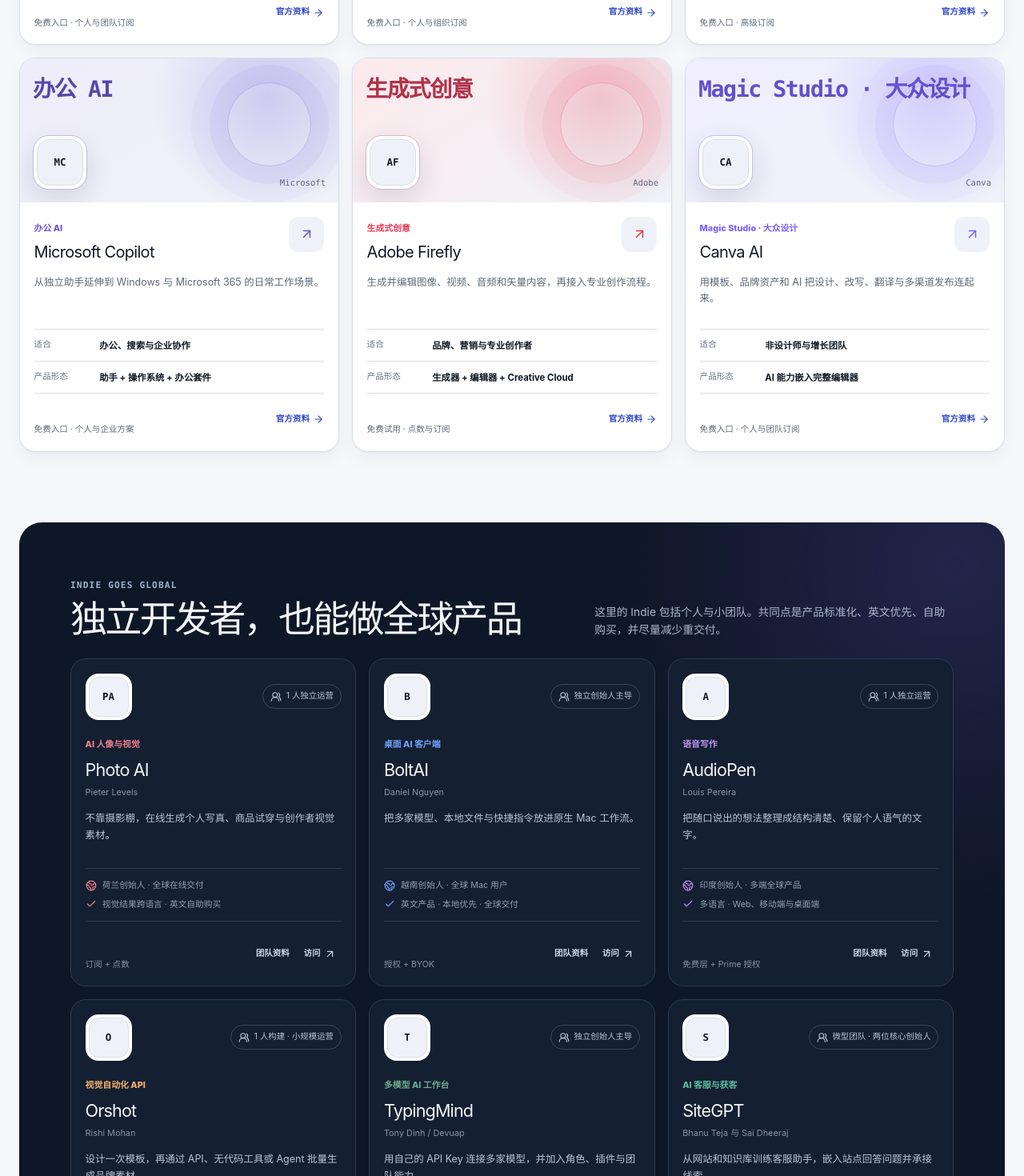
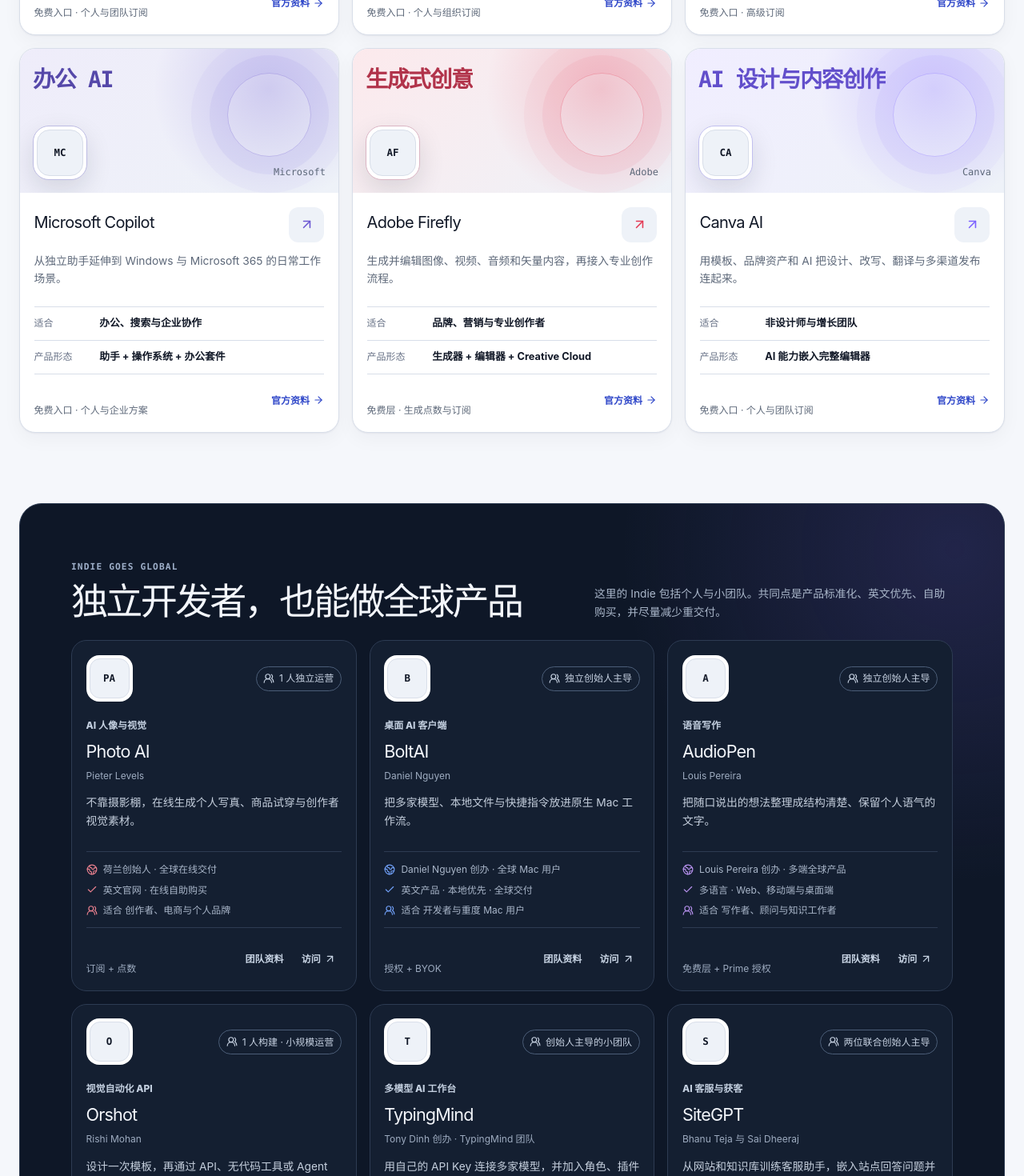
Before and after one commit to Roc-Dove/pixel-ai-rank, a Next.js app: page /rank/aicpb in a window 1280 px wide. Shown: the part 1330-2800 px from the top of the page at 80% size. Built offline with nearby package versions, Linux system fonts and the light colour scheme.

Commit message:
fix: refine global product evidence and sharing

```diff
--- a/app/layout.tsx
+++ b/app/layout.tsx
@@ -4,7 +4,7 @@
 import { Header } from "@/components/layout/Header";
 import { SearchProvider } from "@/components/providers/SearchProvider";
 import { ThemeProvider } from "@/components/providers/ThemeProvider";
-import { SITE_DESCRIPTION, SITE_NAME, SITE_URL } from "@/lib/site";
+import { SITE_DESCRIPTION, SITE_NAME, SITE_URL, SOCIAL_IMAGE } from "@/lib/site";
 import "./globals.css";
 
 const themeScript = `
@@ -40,7 +40,7 @@
     type: "website",
     url: "/",
     siteName: SITE_NAME,
-    images: [{ url: "/og-international.png", width: 1200, height: 630, alt: "Pixel AI Rank 全球主流与 Indie 出海产品" }],
+    images: [SOCIAL_IMAGE],
   },
   twitter: {
     card: "summary_large_image",
--- a/app/library/[id]/page.tsx
+++ b/app/library/[id]/page.tsx
@@ -7,7 +7,7 @@
 import { pixelButtonClassName } from "@/components/ui/PixelButton";
 import { getLibraryItemWithGuide } from "@/lib/library/guide";
 import { LIBRARY_ITEMS } from "@/lib/library/items";
-import { absoluteUrl } from "@/lib/site";
+import { absoluteUrl, SOCIAL_IMAGE } from "@/lib/site";
 
 type LibraryDetailPageProps = { params: Promise<{ id: string }> };
 
@@ -61,6 +61,7 @@
       description: item.descriptionZh,
       type: "website",
       url: `/library/${item.id}`,
+      images: [SOCIAL_IMAGE],
     },
   };
 }
--- a/app/library/page.tsx
+++ b/app/library/page.tsx
@@ -1,6 +1,7 @@
 import type { Metadata } from "next";
 import { LibraryExplorer } from "@/components/library/LibraryExplorer";
 import { getLibraryCardItems } from "@/lib/library/guide";
+import { SOCIAL_IMAGE } from "@/lib/site";
 
 export const metadata: Metadata = {
   title: "AI 产品库",
@@ -9,6 +10,7 @@
     canonical: "/library",
     types: { "application/rss+xml": "/feed.xml" },
   },
+  openGraph: { title: "AI 产品库", description: "按产品类别、适用人群与使用场景整理的 AI 产品资料。", url: "/library", images: [SOCIAL_IMAGE] },
 };
 
 export default function LibraryPage() {
--- a/app/opc/page.tsx
+++ b/app/opc/page.tsx
@@ -3,12 +3,14 @@
 import { ArrowLeft, ArrowRight, ArrowUpRight, Bot, Globe2, ShieldCheck, UsersRound } from "lucide-react";
 import { LibraryLogo } from "@/components/library/LibraryLogo";
 import { FEATURED_OPC_CASES, OPC_CASES, OPC_LAST_VERIFIED, type OpcCase, type OpcEvidence } from "@/lib/opc/items";
+import { SOCIAL_IMAGE } from "@/lib/site";
 import styles from "./page.module.css";
 
 export const metadata: Metadata = {
   title: "AI 出海 OPC 案例",
   description: "可追溯的 AI 一人公司与极小团队案例：产品方向、获客渠道、商业模式、公开结果与团队状态。",
   alternates: { canonical: "/opc" },
+  openGraph: { title: "AI 出海 OPC 案例", description: "可追溯的 AI 一人公司与极小团队案例。", url: "/opc", images: [SOCIAL_IMAGE] },
 };
 
 const STATUS_CLASS: Record<OpcCase["status"], string> = {
--- a/app/rank/[type]/page.tsx
+++ b/app/rank/[type]/page.tsx
@@ -3,6 +3,7 @@
 import { RankExplorer } from "@/components/rank/RankExplorer";
 import { GlobalProductShowcase } from "@/components/rank/GlobalProductShowcase";
 import { getRankPayload } from "@/lib/rank-data";
+import { SOCIAL_IMAGE } from "@/lib/site";
 import { isRankRouteType, RANK_TYPES, TAB_CONFIG } from "@/types/rank";
 
 export const revalidate = 3600;
@@ -29,6 +30,7 @@
       description: TAB_CONFIG[type].summary,
       url: `/rank/${type}`,
       type: "website",
+      images: [SOCIAL_IMAGE],
     },
   };
 }
--- a/app/signals/[id]/page.tsx
+++ b/app/signals/[id]/page.tsx
@@ -4,7 +4,7 @@
 import { notFound } from "next/navigation";
 import { pixelButtonClassName } from "@/components/ui/PixelButton";
 import { getRelatedSignals, getSignalItem, SIGNAL_ITEMS, SIGNALS_LAST_VERIFIED } from "@/lib/signals/items";
-import { absoluteUrl } from "@/lib/site";
+import { absoluteUrl, SOCIAL_IMAGE } from "@/lib/site";
 import { formatSignalDate, formatSignalImpact, getSignalLifecycle } from "@/lib/signals/utils";
 import { getLibraryItemWithGuide } from "@/lib/library/guide";
 
@@ -35,6 +35,7 @@
       publishedTime: `${item.date}T00:00:00+08:00`,
       modifiedTime: `${SIGNALS_LAST_VERIFIED}T00:00:00+08:00`,
       tags: item.tags,
+      images: [SOCIAL_IMAGE],
     },
   };
 }
--- a/app/signals/page.tsx
+++ b/app/signals/page.tsx
@@ -4,6 +4,7 @@
 import { SignalsExplorer } from "@/components/signals/SignalsExplorer";
 import { pixelButtonClassName } from "@/components/ui/PixelButton";
 import { SIGNAL_ITEMS, SIGNALS_LAST_VERIFIED } from "@/lib/signals/items";
+import { SOCIAL_IMAGE } from "@/lib/site";
 import { SIGNAL_CATEGORIES } from "@/types/signal";
 import styles from "./page.module.css";
 
@@ -14,6 +15,7 @@
     canonical: "/signals",
     types: { "application/rss+xml": "/feed.xml" },
   },
+  openGraph: { title: "出海观察", description: "聚焦 AI 产品出海、海外 KOL 渠道、分发、支付、本地化与平台规则。", url: "/signals", images: [SOCIAL_IMAGE] },
 };
 
 export const revalidate = 3600;
--- a/components/layout/Header.tsx
+++ b/components/layout/Header.tsx
@@ -30,6 +30,7 @@
   const isLibrary = pathname.startsWith("/library");
   const isSignals = pathname.startsWith("/signals");
   const isProductRank = currentType === "aicpb" || currentType === "stars" || currentType === "month";
+  const isGlobalProducts = currentType === "aicpb";
   const isKolRank = currentType === "xhunt_cn" || currentType === "xhunt_global";
   const showSearch = Boolean(currentTab) || pathname === "/library" || pathname === "/signals";
   const searchLabel = currentTab ? `搜索${currentTab.shortLabel}` : isSignals ? "搜索出海观察" : "搜索 AI 产品库";
@@ -92,7 +93,7 @@
               <PixelInput
                 value={search}
                 onChange={(event) => setSearch(event.target.value)}
-                placeholder={currentTab ? "搜索名称、简介或标签" : isSignals ? "搜索市场、平台、产品或渠道" : "搜索产品、分类、人群或使用场景"}
+                placeholder={isGlobalProducts ? "搜索产品、场景、创始人或收费模式" : currentTab ? "搜索名称、简介或标签" : isSignals ? "搜索市场、平台、产品或渠道" : "搜索产品、分类、人群或使用场景"}
                 aria-label={searchLabel}
                 autoComplete="off"
               />
@@ -105,7 +106,7 @@
 
             <div className="pixel-search-hint" aria-hidden="true">
               <BookOpen size={16} strokeWidth={1.8} />
-              <span>{currentTab ? "在当前榜单内检索" : isSignals ? "原始来源 · 持续核验" : "产品资料 · 场景筛选"}</span>
+              <span>{isGlobalProducts ? "在国际化产品内检索" : currentTab ? "在当前榜单内检索" : isSignals ? "原始来源 · 持续核验" : "产品资料 · 场景筛选"}</span>
             </div>
           </div>
         ) : null}
--- a/components/rank/GlobalProductShowcase.module.css
+++ b/components/rank/GlobalProductShowcase.module.css
@@ -77,6 +77,7 @@
 }
 .laneNav a:hover { border-color: #8da2ff; background: #18243b; }
 .laneNav strong { color: #9db0ff; font-family: var(--px-font-mono); }
+.resultCount { display: inline-flex; min-height: 48px; align-items: center; color: #94a1b5; font-size: 0.75rem; }
 
 .heroShelf {
   overflow: hidden;
@@ -92,7 +93,7 @@
   padding: 0.8rem 1rem;
   color: #94a1b5;
   font-family: var(--px-font-mono);
-  font-size: 0.65rem;
+  font-size: 0.75rem;
   font-weight: 760;
   letter-spacing: 0.07em;
 }
@@ -107,7 +108,7 @@
   gap: 0.65rem;
   background: #111c2f;
   color: #c4cedd;
-  font-size: 0.69rem;
+  font-size: 0.75rem;
   transition: background 180ms ease;
 }
 .heroLogoGrid a:hover { background: #17243a; }
@@ -118,7 +119,7 @@
   gap: 0.55rem;
   padding: 0.8rem;
   color: #8997ad;
-  font-size: 0.66rem;
+  font-size: 0.75rem;
 }
 .heroShelf > footer svg { color: #667695; }
 
@@ -154,9 +155,9 @@
   border-radius: 20px;
   background: var(--px-surface);
   box-shadow: var(--px-shadow-sm);
-  transition: border-color 180ms ease, box-shadow 180ms ease, transform 180ms ease;
+  transition: border-color 180ms ease, box-shadow 180ms ease;
 }
-.productCard:hover { border-color: color-mix(in srgb, var(--card-accent) 42%, var(--px-border)); box-shadow: var(--px-shadow-md); transform: translateY(-2px); }
+.productCard:hover { border-color: color-mix(in srgb, var(--card-accent) 42%, var(--px-border)); box-shadow: var(--px-shadow-md); }
 .productCardFeatured { grid-column: span 1; }
 .productVisual {
   position: relative;
@@ -207,19 +208,19 @@
   text-overflow: ellipsis;
   white-space: nowrap;
 }
-.company { position: relative; z-index: 2; margin-left: auto; color: var(--px-text-muted); font-family: var(--px-font-mono); font-size: 0.66rem; }
+.company { position: relative; z-index: 2; margin-left: auto; color: var(--px-text-muted); font-family: var(--px-font-mono); font-size: 0.75rem; }
 .productBody { padding: 1.1rem; }
 .cardTitleRow { display: flex; align-items: start; justify-content: space-between; gap: 1rem; }
-.cardTitleRow > div > span { color: var(--card-accent); font-size: 0.68rem; font-weight: 780; }
 .cardTitleRow h3 { margin: 0.18rem 0 0; font-size: 1.25rem; letter-spacing: -0.035em; }
+.cardTitleRow h3 a:hover, .indieTitle h3 a:hover { text-decoration: underline; text-underline-offset: 4px; }
 .cardTitleRow > a { display: grid; width: 44px; height: 44px; flex: 0 0 auto; place-items: center; border-radius: 12px; background: var(--px-surface-muted); color: var(--card-accent); }
-.productBody > p { min-height: 52px; margin: 0.75rem 0 0; color: var(--px-text-muted); font-size: 0.78rem; line-height: 1.62; }
+.productBody > p { min-height: 52px; margin: 0.75rem 0 0; color: var(--px-text-muted); font-size: 0.86rem; line-height: 1.62; }
 .productFacts { margin: 1rem 0 0; border-block: 1px solid var(--px-border); }
 .productFacts > div { display: grid; grid-template-columns: 72px minmax(0, 1fr); gap: 0.6rem; padding: 0.65rem 0; }
 .productFacts > div + div { border-top: 1px solid var(--px-border); }
-.productFacts dt { color: var(--px-text-subtle); font-size: 0.66rem; }
-.productFacts dd { margin: 0; font-size: 0.71rem; font-weight: 680; }
-.productBody > footer { display: flex; min-height: 54px; align-items: end; justify-content: space-between; gap: 0.7rem; color: var(--px-text-muted); font-size: 0.66rem; }
+.productFacts dt { color: var(--px-text-subtle); font-size: 0.75rem; }
+.productFacts dd { margin: 0; font-size: 0.8rem; font-weight: 680; }
+.productBody > footer { display: flex; min-height: 54px; align-items: end; justify-content: space-between; gap: 0.7rem; color: var(--px-text-muted); font-size: 0.75rem; }
 .productBody > footer a { display: inline-flex; min-height: 44px; align-items: center; gap: 0.28rem; color: var(--px-primary); font-weight: 740; }
 
 .indieSection {
@@ -229,6 +230,7 @@
     radial-gradient(circle at 95% 5%, rgba(112, 91, 211, 0.2), transparent 26rem),
     #0e1727;
   padding: clamp(2rem, 5vw, 4rem);
+  border: 1px solid #2d3b52;
   color: #f3f6fb;
 }
 .indieHeader span { color: #9fb0ca; }
@@ -244,23 +246,23 @@
   border-radius: 19px;
   background: #141f31;
   padding: 1.1rem;
-  transition: border-color 180ms ease, transform 180ms ease;
+  transition: border-color 180ms ease;
 }
-.indieCard:hover { border-color: color-mix(in srgb, var(--card-accent) 62%, #2d3b52); transform: translateY(-2px); }
+.indieCard:hover { border-color: color-mix(in srgb, var(--card-accent) 62%, #2d3b52); }
 .indieCard > header { display: flex; align-items: center; justify-content: space-between; gap: 0.6rem; }
 .indieLogo { display: grid; width: 58px; height: 58px; place-items: center; border-radius: 16px; background: #fff; }
 .indieLogo :global(.pixel-logo), .indieLogo :global(.pixel-logo-fallback) { width: 50px; height: 50px; border-radius: 13px; }
-.teamBadge { min-height: 31px; gap: 0.35rem; border: 1px solid #384860; border-radius: 999px; padding: 0.3rem 0.55rem; color: #b7c4d6; font-size: 0.65rem; white-space: nowrap; }
+.teamBadge { min-height: 31px; gap: 0.35rem; border: 1px solid #4b5d77; border-radius: 999px; padding: 0.3rem 0.55rem; color: #c7d2e2; font-size: 0.75rem; }
 .indieTitle { margin-top: 1rem; }
-.indieTitle > span { color: color-mix(in srgb, var(--card-accent) 70%, #fff); font-size: 0.68rem; font-weight: 780; }
+.indieTitle > span { color: #c3cfdf; font-size: 0.75rem; font-weight: 780; }
 .indieTitle h3 { margin: 0.2rem 0 0; font-size: 1.35rem; letter-spacing: -0.04em; }
-.indieTitle p { margin: 0.2rem 0 0; color: #8795aa; font-size: 0.68rem; }
-.indieTagline { min-height: 72px; margin: 0.85rem 0 0; color: #bac5d5; font-size: 0.78rem; line-height: 1.65; }
+.indieTitle p { margin: 0.2rem 0 0; color: #9eacc0; font-size: 0.75rem; }
+.indieTagline { min-height: 72px; margin: 0.85rem 0 0; color: #c5cfdd; font-size: 0.86rem; line-height: 1.65; }
 .indieMeta { display: grid; gap: 0.5rem; border-block: 1px solid #2d3b52; padding: 0.8rem 0; }
-.indieMeta span { gap: 0.45rem; color: #91a0b5; font-size: 0.67rem; line-height: 1.45; }
+.indieMeta span { gap: 0.45rem; color: #aab7ca; font-size: 0.75rem; line-height: 1.45; }
 .indieMeta svg { flex: 0 0 auto; color: color-mix(in srgb, var(--card-accent) 70%, #fff); }
-.indieCard > footer { display: flex; min-height: 60px; align-items: end; justify-content: space-between; gap: 0.6rem; margin-top: auto; color: #8493a9; font-size: 0.66rem; }
-.indieCard > footer > div { display: flex; gap: 0.2rem; }
+.indieCard > footer { display: flex; min-height: 60px; flex-wrap: wrap; align-items: end; justify-content: space-between; gap: 0.7rem; margin-top: auto; color: #9eacc0; font-size: 0.75rem; }
+.indieCard > footer > div { display: flex; gap: 0.5rem; }
 .indieCard > footer a { display: inline-flex; min-height: 44px; align-items: center; gap: 0.25rem; border-radius: 9px; padding: 0.45rem; color: #c9d5e5; font-weight: 720; }
 .indieCard > footer a:hover { background: #1c2a40; color: #fff; }
 
@@ -297,17 +299,23 @@
   .hero h1 { font-size: clamp(2.7rem, 13vw, 4rem); }
   .heroCopy > p { font-size: 0.92rem; }
   .heroLogoGrid { grid-template-columns: repeat(2, minmax(0, 1fr)); }
-  .heroLogoGrid a { min-height: 104px; }
-  .heroShelf > footer { flex-wrap: wrap; }
+  .heroShelf > header { min-height: 50px; }
+  .heroLogoGrid { display: flex; overflow-x: auto; background: #111c2f; scrollbar-width: none; }
+  .heroLogoGrid::-webkit-scrollbar { display: none; }
+  .heroLogoGrid a { min-width: 105px; min-height: 88px; border-right: 1px solid #2c3a53; }
+  .heroLogoGrid a:nth-child(n + 5) { display: none; }
+  .heroShelf > footer { display: none; }
   .section { padding-top: 64px; }
   .sectionHeader, .indieHeader, .criteria { grid-template-columns: 1fr; gap: 1rem; }
   .productGrid, .indieGrid { grid-template-columns: 1fr; }
   .indieSection { margin-top: 64px; border-radius: 22px; padding: 1.2rem; }
   .productBody > p, .indieTagline { min-height: 0; }
   .criteria { margin-top: 64px; padding: 1.4rem; }
+  .indieCard > header { align-items: flex-start; }
+  .teamBadge { max-width: calc(100% - 70px); white-space: normal; }
+  .indieCard > footer { align-items: flex-start; flex-direction: column; }
 }
 
 @media (prefers-reduced-motion: reduce) {
   .productCard, .indieCard { transition: none; }
-  .productCard:hover, .indieCard:hover { transform: none; }
 }
--- a/components/rank/GlobalProductShowcase.tsx
+++ b/components/rank/GlobalProductShowcase.tsx
@@ -20,7 +20,7 @@
 
 function MainstreamCard({ item, featured = false }: { item: MainstreamProduct; featured?: boolean }) {
   return (
-    <article className={`${styles.productCard} ${featured ? styles.productCardFeatured : ""}`} style={{ "--card-accent": item.accent } as React.CSSProperties}>
+    <article id={`product-${item.id}`} className={`${styles.productCard} ${featured ? styles.productCardFeatured : ""}`} style={{ "--card-accent": item.accent } as React.CSSProperties}>
       <div className={styles.productVisual}>
         <span className={styles.productLogo}><LibraryLogo name={item.name} officialUrl={item.productUrl} /></span>
         <span className={styles.visualWord} aria-hidden="true">{item.category}</span>
@@ -28,7 +28,7 @@
       </div>
       <div className={styles.productBody}>
         <div className={styles.cardTitleRow}>
-          <div><span>{item.category}</span><h3>{item.name}</h3></div>
+          <div><h3><a href={item.productUrl} target="_blank" rel="noopener noreferrer">{item.name}</a></h3></div>
           <a href={item.productUrl} target="_blank" rel="noopener noreferrer" aria-label={`打开 ${item.name} 官网`}><ArrowUpRight size={19} /></a>
         </div>
         <p>{item.tagline}</p>
@@ -44,16 +44,17 @@
 
 function IndieCard({ item }: { item: IndieProduct }) {
   return (
-    <article className={styles.indieCard} style={{ "--card-accent": item.accent } as React.CSSProperties}>
+    <article id={`product-${item.id}`} className={styles.indieCard} style={{ "--card-accent": item.accent } as React.CSSProperties}>
       <header>
         <span className={styles.indieLogo}><LibraryLogo name={item.name} officialUrl={item.productUrl} /></span>
         <span className={styles.teamBadge}><UsersRound size={14} />{item.teamLabel}</span>
       </header>
-      <div className={styles.indieTitle}><span>{item.category}</span><h3>{item.name}</h3><p>{item.maker}</p></div>
+      <div className={styles.indieTitle}><span>{item.category}</span><h3><a href={item.productUrl} target="_blank" rel="noopener noreferrer">{item.name}</a></h3><p>{item.maker}</p></div>
       <p className={styles.indieTagline}>{item.tagline}</p>
       <div className={styles.indieMeta}>
         <span><Globe2 size={14} />{item.origin}</span>
         <span><Check size={14} />{item.globalSignal}</span>
+        <span><UsersRound size={14} />适合 {item.bestFor}</span>
       </div>
       <footer>
         <span>{item.businessModel}</span>
@@ -81,16 +82,17 @@
           <h1 id="global-products-title">从全球产品，<br /><span>读懂 AI 出海。</span></h1>
           <p>主流产品看体验基准，独立团队看可复制的切口。只收录面向国际用户、可以在线体验或购买的 AI 软件。</p>
           <nav className={styles.laneNav} aria-label="产品分区">
-            <a href="#mainstream"><Building2 size={17} />全球主流 <strong>{MAINSTREAM_AI_PRODUCTS.length}</strong></a>
-            <a href="#indie"><UsersRound size={17} />Indie 出海 <strong>{INDIE_AI_PRODUCTS.length}</strong></a>
+            {mainstream.length > 0 ? <a href="#mainstream"><Building2 size={17} />全球主流 <strong>{mainstream.length}</strong></a> : null}
+            {indie.length > 0 ? <a href="#indie"><UsersRound size={17} />Indie 出海 <strong>{indie.length}</strong></a> : null}
+            <span className={styles.resultCount} aria-live="polite">{mainstream.length + indie.length} 个匹配结果</span>
           </nav>
         </div>
 
         <div className={styles.heroShelf} aria-label="本期收录产品">
           <header><span>GLOBAL PRODUCT SHELF</span><time dateTime={GLOBAL_PRODUCTS_LAST_VERIFIED}>核验 {GLOBAL_PRODUCTS_LAST_VERIFIED.replaceAll("-", ".")}</time></header>
           <div className={styles.heroLogoGrid}>
-            {[...MAINSTREAM_AI_PRODUCTS.slice(0, 3), ...INDIE_AI_PRODUCTS.slice(0, 3)].map((item, index) => (
-              <a key={item.id} href={`#${index < 3 ? "mainstream" : "indie"}`} aria-label={`在页面中查看 ${item.name}`}>
+            {[...MAINSTREAM_AI_PRODUCTS.slice(0, 3), ...INDIE_AI_PRODUCTS.slice(0, 3)].map((item) => (
+              <a key={item.id} href={item.productUrl} target="_blank" rel="noopener noreferrer" aria-label={`打开 ${item.name} 官网`}>
                 <LibraryLogo name={item.name} officialUrl={item.productUrl} />
                 <span>{item.name}</span>
               </a>
--- a/lib/global-products.ts
+++ b/lib/global-products.ts
@@ -93,7 +93,7 @@
     tagline: "生成并编辑图像、视频、音频和矢量内容，再接入专业创作流程。",
     bestFor: "品牌、营销与专业创作者",
     productShape: "生成器 + 编辑器 + Creative Cloud",
-    entryModel: "免费试用 · 点数与订阅",
+    entryModel: "免费层 · 生成点数与订阅",
     accent: "#e43b55",
   },
   {
@@ -102,7 +102,7 @@
     company: "Canva",
     productUrl: "https://www.canva.com/canva-ai/",
     sourceUrl: "https://www.canva.com/canva-ai/",
-    category: "Magic Studio · 大众设计",
+    category: "AI 设计与内容创作",
     tagline: "用模板、品牌资产和 AI 把设计、改写、翻译与多渠道发布连起来。",
     bestFor: "非设计师与增长团队",
     productShape: "AI 能力嵌入完整编辑器",
@@ -124,14 +124,14 @@
     bestFor: "创作者、电商与个人品牌",
     teamLabel: "1 人独立运营",
     businessModel: "订阅 + 点数",
-    globalSignal: "视觉结果跨语言 · 英文自助购买",
+    globalSignal: "英文官网 · 在线自助购买",
     accent: "#e34b5f",
   },
   {
     id: "boltai",
     name: "BoltAI",
     maker: "Daniel Nguyen",
-    origin: "越南创始人 · 全球 Mac 用户",
+    origin: "Daniel Nguyen 创办 · 全球 Mac 用户",
     productUrl: "https://boltai.com",
     sourceUrl: "https://boltai.com/about",
     category: "桌面 AI 客户端",
@@ -146,13 +146,13 @@
     id: "audiopen",
     name: "AudioPen",
     maker: "Louis Pereira",
-    origin: "印度创始人 · 多端全球产品",
+    origin: "Louis Pereira 创办 · 多端全球产品",
     productUrl: "https://www.audiopen.ai",
     sourceUrl: "https://www.audiopen.ai/faq",
     category: "语音写作",
     tagline: "把随口说出的想法整理成结构清楚、保留个人语气的文字。",
     bestFor: "写作者、顾问与知识工作者",
-    teamLabel: "1 人独立运营",
+    teamLabel: "独立创始人主导",
     businessModel: "免费层 + Prime 授权",
     globalSignal: "多语言 · Web、移动端与桌面端",
     accent: "#9a63e8",
@@ -161,7 +161,7 @@
     id: "orshot",
     name: "Orshot",
     maker: "Rishi Mohan",
-    origin: "印度创始人 · 柏林",
+    origin: "Rishi Mohan · 德国柏林",
     productUrl: "https://orshot.com",
     sourceUrl: "https://orshot.com/about",
     category: "视觉自动化 API",
@@ -175,15 +175,15 @@
   {
     id: "typingmind",
     name: "TypingMind",
-    maker: "Tony Dinh / Devuap",
-    origin: "越南创始人 · 全球用户",
+    maker: "Tony Dinh 创办 · TypingMind 团队",
+    origin: "越南创始团队 · 全球用户",
     productUrl: "https://www.typingmind.com",
-    sourceUrl: "https://tonysoftware.com/",
+    sourceUrl: "https://news.tonydinh.com/p/jun-2023-how-i-work-with-employees",
     category: "多模型 AI 工作台",
     tagline: "用自己的 API Key 连接多家模型，并加入角色、插件与团队能力。",
     bestFor: "AI 重度用户与小团队",
-    teamLabel: "独立创始人主导",
-    businessModel: "授权 + BYOK",
+    teamLabel: "创始人主导的小团队",
+    businessModel: "个人授权 + 团队订阅 + BYOK",
     globalSignal: "英文产品 · 多模型 · 自助交付",
     accent: "#2f855a",
   },
@@ -197,7 +197,7 @@
     category: "AI 客服与获客",
     tagline: "从网站和知识库训练客服助手，嵌入站点回答问题并承接线索。",
     bestFor: "SaaS、服务商与内容型网站",
-    teamLabel: "微型团队 · 两位核心创始人",
+    teamLabel: "两位联合创始人主导",
     businessModel: "B2B 订阅",
     globalSignal: "95+ 语言 · 自助嵌入 · 全球客户",
     accent: "#15a176",
--- a/lib/site.ts
+++ b/lib/site.ts
@@ -2,6 +2,12 @@
 export const SITE_URL = "https://www.pixel-ai-rank.online";
 export const SITE_DESCRIPTION =
   "面向中国 AI 产品团队的产品、KOL、OPC 与出海增长导航，追踪海外分发、渠道、本地化、支付与平台规则。";
+export const SOCIAL_IMAGE = {
+  url: "/og-international.png",
+  width: 1200,
+  height: 630,
+  alt: "Pixel AI Rank 全球主流与 Indie 出海产品",
+} as const;
 
 export function absoluteUrl(path = "/") {
   return new URL(path, SITE_URL).toString();
```
